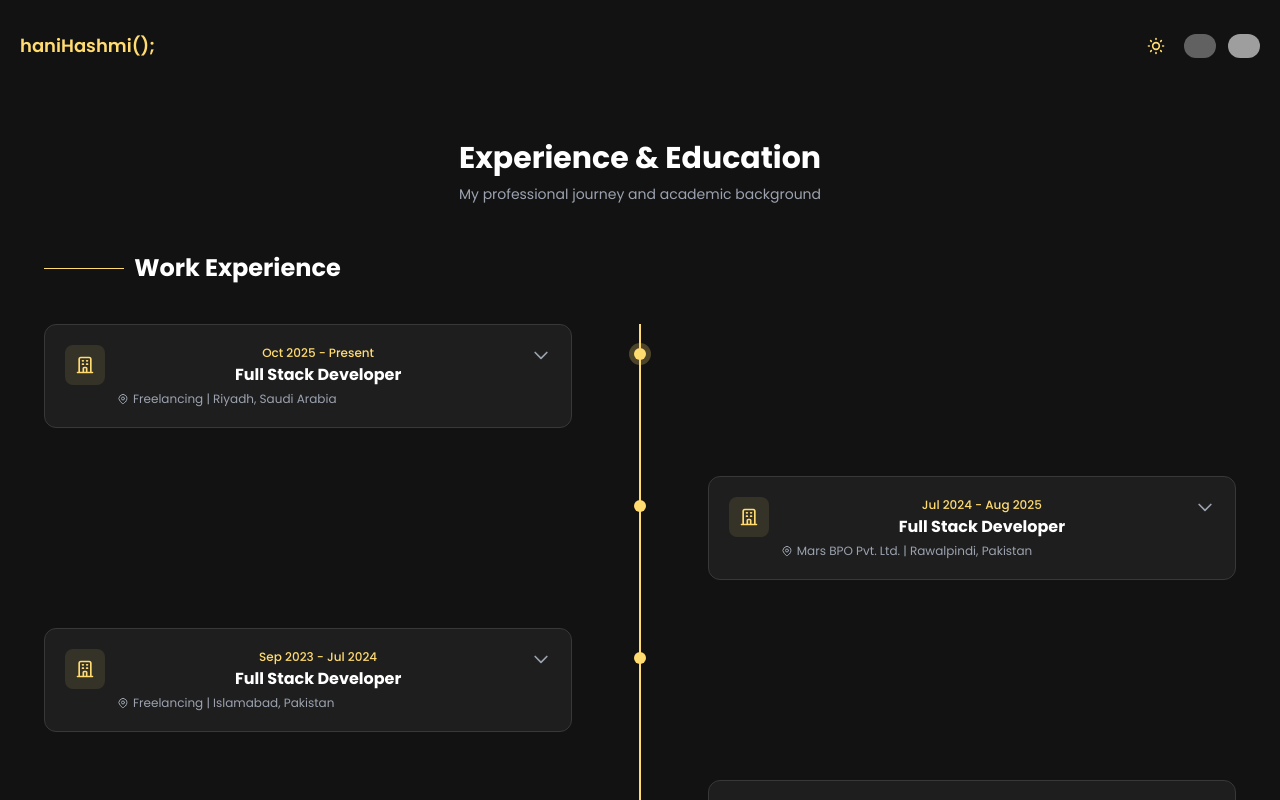
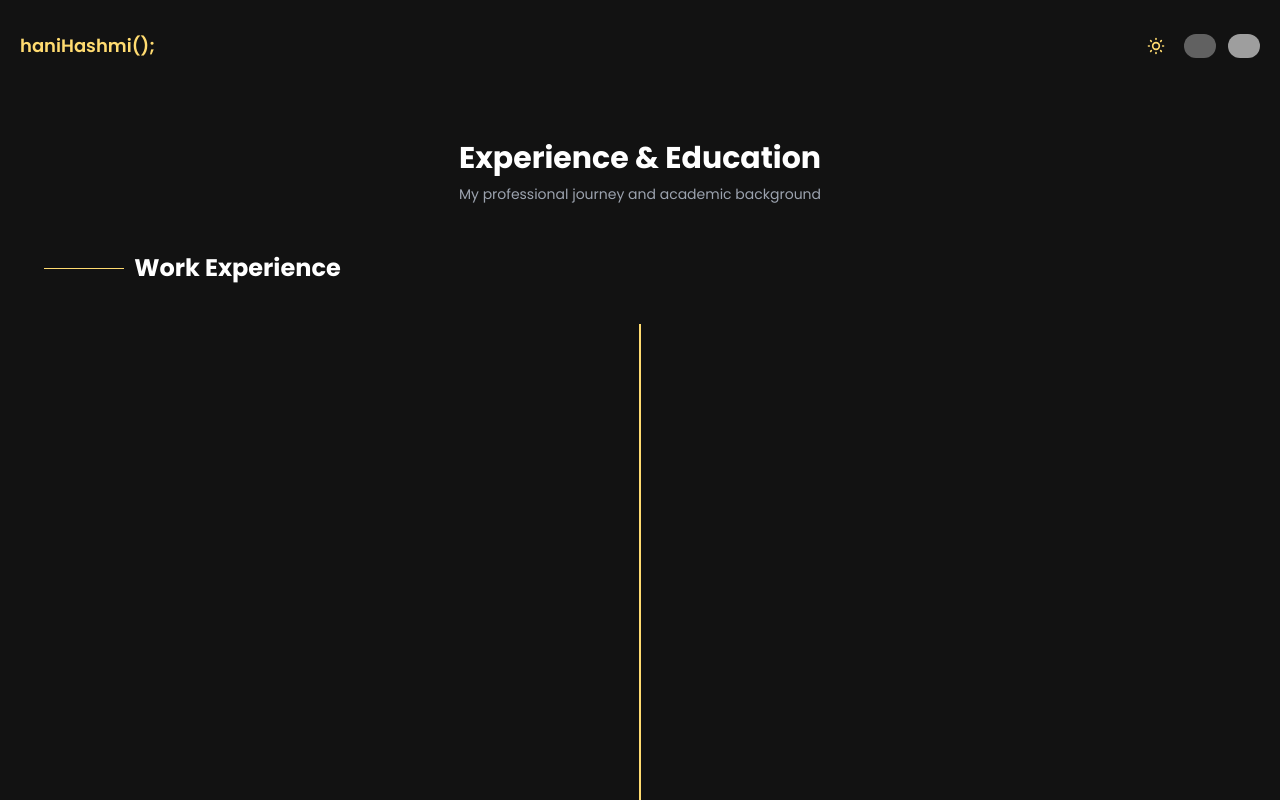
Before and after one commit to hanihashmi786/hanihashmi-portfolio, a Vue app: page /experience in a window 1280 px wide. Shown: the top 800 px of the page. Built offline with nearby package versions, Linux system fonts and the light colour scheme; grey boxes are pictures that could not be loaded.

Commit message:
feat: add fade-in animations to Work Experience section matching Education section

```diff
--- a/src/views/ExperienceView.vue
+++ b/src/views/ExperienceView.vue
@@ -99,7 +99,7 @@ export default {
 
     <!-- Work Experience Section -->
     <div class="mb-16">
-      <div class="text-2xl font-bold mb-10 flex items-center" style="color: var(--text);">
+      <div class="text-2xl font-bold mb-10 flex items-center fadein-bot" style="color: var(--text);">
         <div class="h-[1px] w-10 md:w-20" style="background-color: var(--accent);"></div>
         &nbsp; Work Experience
       </div>
@@ -109,7 +109,7 @@ export default {
         <!-- Center vertical line -->
         <div class="absolute left-1/2 top-0 bottom-0 w-[2px] -translate-x-1/2" style="background-color: var(--accent);"></div>
 
-        <div v-for="(exp, index) in experiences" :key="index" class="relative mb-12">
+        <div v-for="(exp, index) in experiences" :key="index" class="relative mb-12" :class="['fadein-left', index === 0 ? 'fadeins-1' : index === 1 ? 'fadeins-2' : index === 2 ? 'fadeins-3' : 'fadeins-4']">
           <!-- Timeline dot -->
           <div class="absolute left-1/2 top-6 w-3 h-3 rounded-full -translate-x-1/2 z-10"
             style="background-color: var(--accent);"
@@ -215,7 +215,7 @@ export default {
       <!-- Mobile Timeline (stacked) -->
       <div class="md:hidden relative">
         <div class="absolute left-4 top-0 bottom-0 w-[2px]" style="background-color: rgba(var(--accent-rgb), 0.3);"></div>
-        <div v-for="(exp, index) in experiences" :key="'m'+index" class="relative mb-6 ml-10">
+        <div v-for="(exp, index) in experiences" :key="'m'+index" class="relative mb-6 ml-10" :class="['fadein-left', index === 0 ? 'fadeins-1' : index === 1 ? 'fadeins-2' : index === 2 ? 'fadeins-3' : 'fadeins-4']">
           <div class="absolute -left-[1.75rem] top-4 w-3 h-3 rounded-full" style="background-color: var(--accent);"
             :style="exp.current ? { boxShadow: '0 0 0 4px rgba(var(--accent-rgb), 0.2)' } : {}"></div>
           <div class="rounded-xl p-4 cursor-pointer"
```
